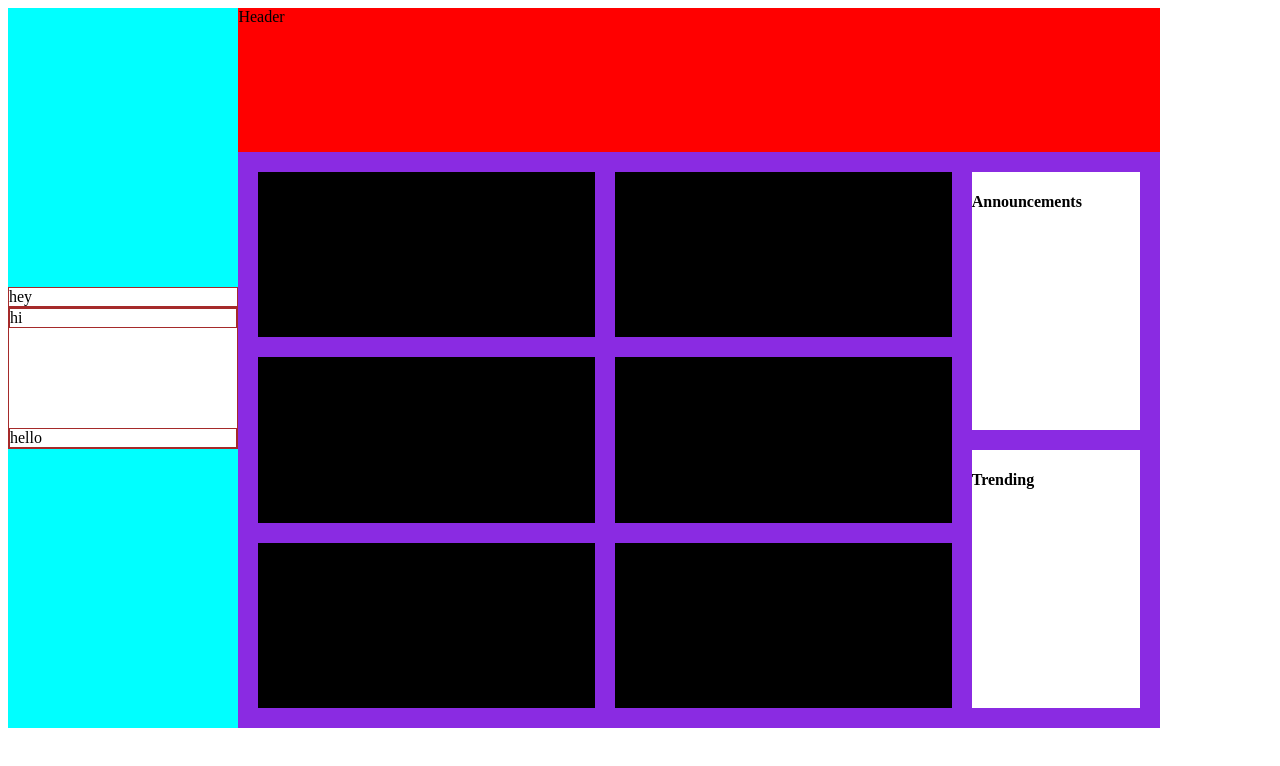
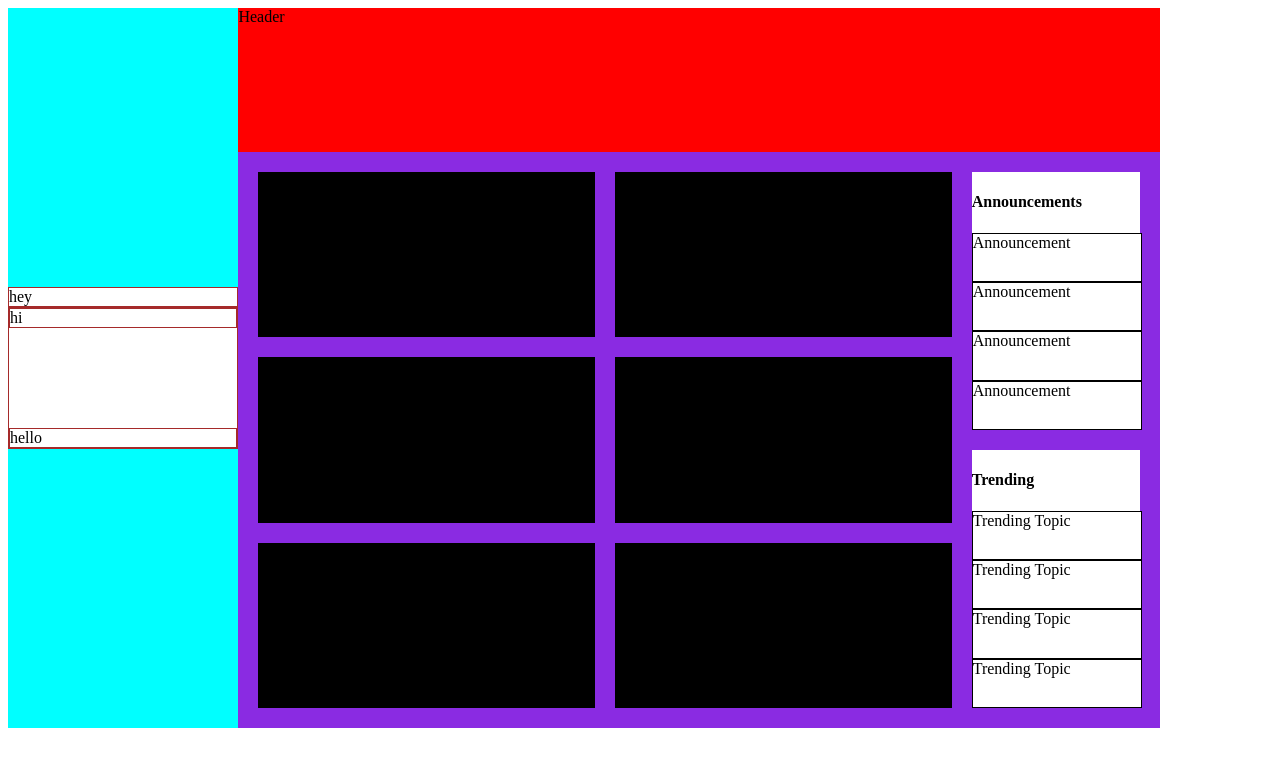
Before and after one commit to JaeGif/Admin-Dashboard, a plain HTML site: page index.html in a window 1280 px wide. Drawn offline with Linux system fonts and the light colour scheme.

Commit message:
added generic announcements and  trending items

```diff
--- a/index.html
+++ b/index.html
@@ -27,10 +27,20 @@
             <div class="card">Card 5</div>
             <div class="card">Card 6</div>
             <div id="info-scroll">
-                <div id="Announcements">
-                    <h4>Announcements</h4></div>
-                <div id="Trending">
-                    <h4>Trending</h4></div>
+                <div id="announcements">
+                    <h4>Announcements</h4>
+                    <div>Announcement</div>
+                    <div>Announcement</div>
+                    <div>Announcement</div>
+                    <div>Announcement</div>
+                </div>
+                <div id="trending">
+                    <h4>Trending</h4>
+                    <div>Trending Topic</div>
+                    <div>Trending Topic</div>
+                    <div>Trending Topic</div>
+                    <div>Trending Topic</div>
+                </div>
             </div>
         </div>
     </body>
--- a/styles.css
+++ b/styles.css
@@ -51,4 +51,12 @@ body {
 }
 #info-scroll div {
     background-color: white;
+    display: flex;
+    flex-direction: column;
+    align-items: space-between;
+    height: 100%;
+    width: 100%;
 }
+#announcements div, #trending div{
+    border: solid thin black;
+}
```
